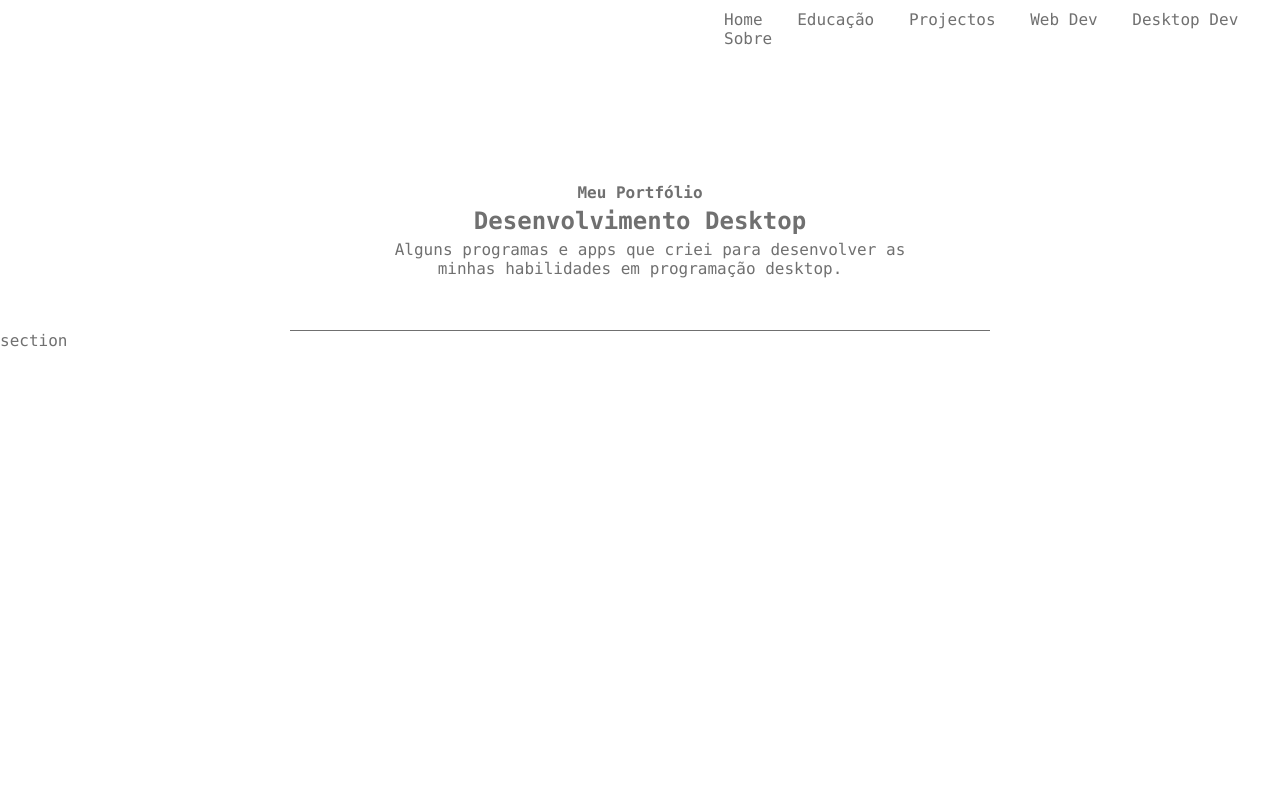
After one commit to JucianoSilva153/portfolio, a PHP site: page /pages/devdesktop.html in a window 1280 px wide. The commit adds this page. Run offline with PHP 8.4, Linux system fonts and the light colour scheme.

Commit message:
Reformulação do Portfolio

```diff
--- a/css/estilo.css
+++ b/css/estilo.css
@@ -40,7 +40,7 @@ h1,h2,h3,h4{
 }
 
 
-/* Para a div menu */
+/*Para a div menu */
 
 .menu li{
     display: inline;
@@ -48,7 +48,7 @@ h1,h2,h3,h4{
 }
 
 .menu{
-    margin-left: 70%;
+    margin-left: 55%;
     margin-top: 10px;
     color:#707070;
 }
@@ -294,7 +294,18 @@ h1,h2,h3,h4{
 
 /* Para a lista de tecnologias */
 
+.topo hgroup, .topo p{
+    text-align: center;
+}
 
+.topo{
+    padding: 50px;
+    border-bottom: solid 1px #707070;
+    width: 600px;
+    margin-left: auto;
+    margin-right: auto;
+    margin-top: 80px;
+}
 
 
 
--- /dev/null
+++ b/pages/devdesktop.html
@@ -0,0 +1,32 @@
+<html lang="pt">
+<head>
+    <meta charset="UTF-8">
+    <meta http-equiv="X-UA-Compatible" content="IE=edge">
+    <meta name="viewport" content="width=device-width, initial-scale=1.0">
+    <link rel="stylesheet" href="../css/estilo.css">
+    <title>Juciano Silva - Dev Desktop</title>
+</head>
+<body>
+
+    <div class="menu">
+        <ul class="listm">
+            <li><a href="../index.html">Home</a></li>
+            <li><a href="../index.html#educacao">Educação</a></li>
+            <li><a href="../index.html#projetos">Projectos</a></li>
+            <li><a href="./devweb.html">Web Dev</a></li>
+            <li><a href="./devdesktop.html">Desktop Dev</a></li>
+            <li><a href="#sobre">Sobre</a></li>
+        </ul>
+    </div>
+
+    <section class="topo">
+        <hgroup>
+            <h4>Meu Portfólio</h4>
+            <h1>Desenvolvimento Desktop</h1>
+            <p>Alguns programas e apps que criei para desenvolver as minhas habilidades em programação desktop. </p>
+        </hgroup>
+    </section>
+
+    section
+</body>
+</html>
```
Also changed, not shown: index.html (+5 -22 lines), pages/devweb.html (added, +30 -0 lines), projects/Produtora/index.html (added, +11 -0 lines).
